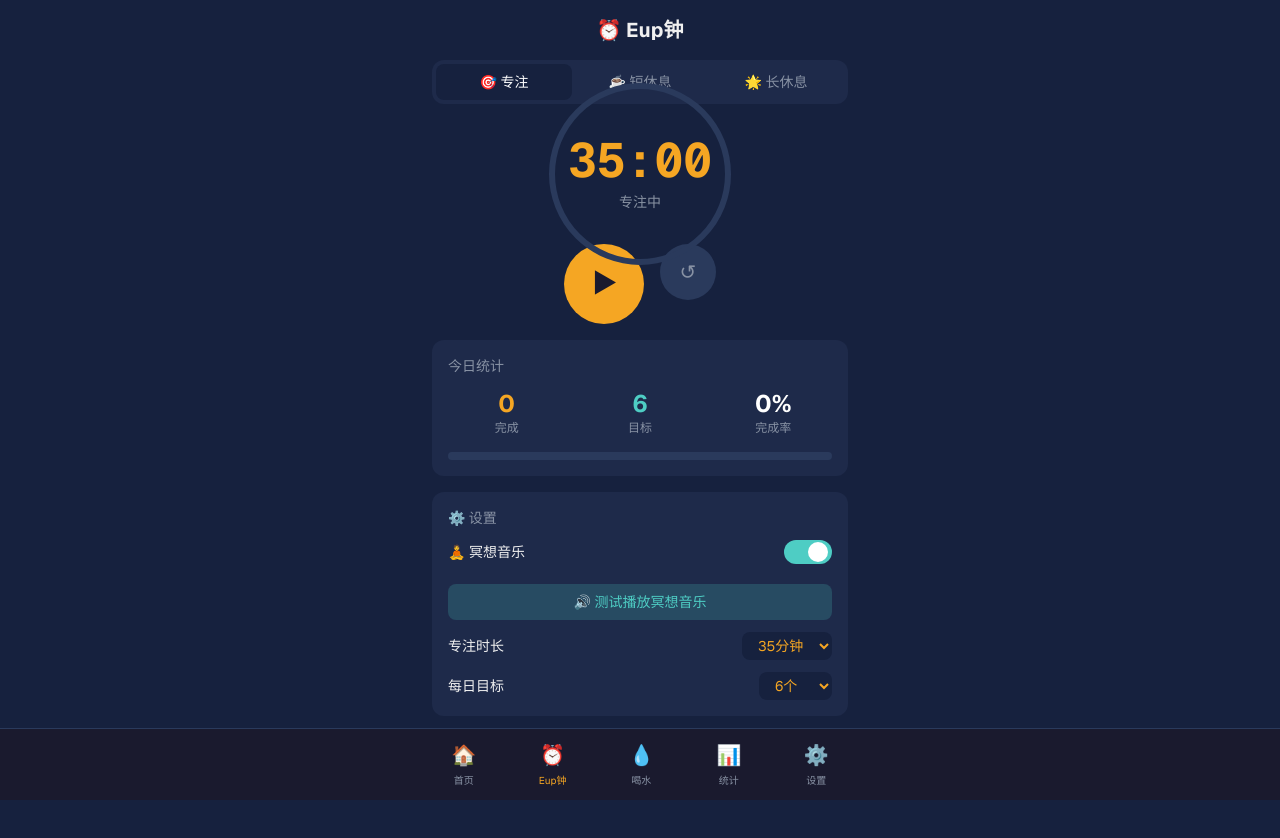
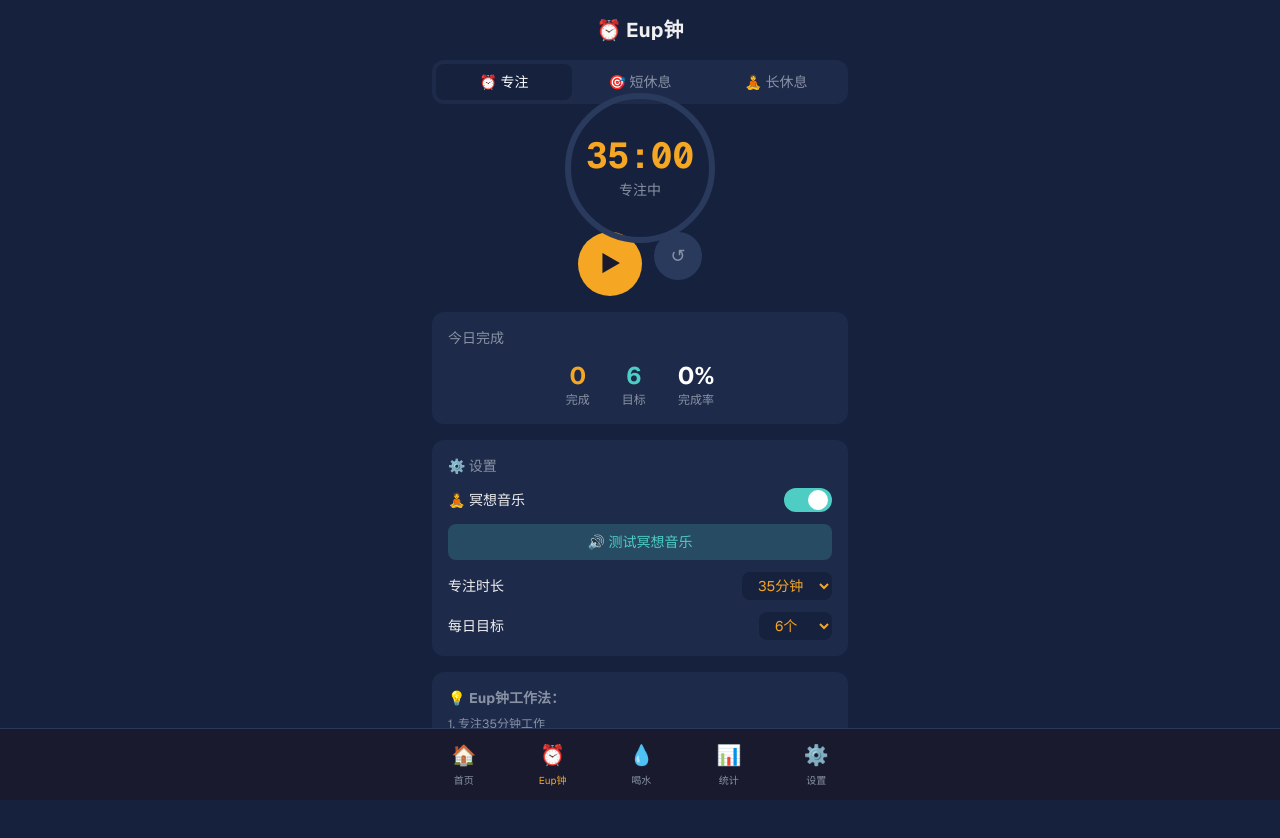
Before and after one commit to euplive/euplive, a Next.js app: page /eup-clock in a window 1280 px wide. Shown: the top 838 px of the page. Built offline with nearby package versions, Linux system fonts and the light colour scheme.

Commit message:
fix: 完全重写Eup钟 - 简化代码，修复布局和冥想音乐

```diff
--- a/src/app/eup-clock/page.tsx
+++ b/src/app/eup-clock/page.tsx
@@ -5,17 +5,15 @@ import { useState, useEffect, useRef, useCallback } from 'react';
 type TimerMode = 'focus' | 'shortBreak' | 'longBreak';
 type TimerStatus = 'idle' | 'running' | 'paused';
 
-type MusicMode = 'none' | 'meditation' | 'nature';
-
-interface PomodoroSettings {
-  focusDuration: number; // 分钟
+interface EupClockSettings {
+  focusDuration: number;
   shortBreakDuration: number;
   longBreakDuration: number;
-  longBreakInterval: number; // 几次长休息
-  dailyGoal: number; // 每日目标
+  longBreakInterval: number;
+  dailyGoal: number;
 }
 
-const DEFAULT_SETTINGS: PomodoroSettings = {
+const DEFAULT_SETTINGS: EupClockSettings = {
   focusDuration: 35,
   shortBreakDuration: 5,
   longBreakDuration: 15,
@@ -23,49 +21,9 @@ const DEFAULT_SETTINGS: PomodoroSettings = {
   dailyGoal: 6,
 };
 
-export default function PomodoroPage() {
-  const [mode, setMode] = useState<TimerMode>('focus');
-  const [status, setStatus] = useState<TimerStatus>('idle');
-  const [timeLeft, setTimeLeft] = useState(35 * 60);
-  const [sessionsCompleted, setSessionsCompleted] = useState(0);
-  const [todaySessions, setTodaySessions] = useState(0);
-  const [settings, setSettings] = useState<PomodoroSettings>(DEFAULT_SETTINGS);
-  const [musicEnabled, setMusicEnabled] = useState(true);
-
-  const intervalRef = useRef<NodeJS.Timeout | null>(null);
-  const audioRef = useRef<HTMLAudioElement | null>(null);
-  const musicRef = useRef<HTMLAudioElement | null>(null);
-  const meditationStopRef = useRef<(() => void) | null>(null);
-
-  // 加载冥想音乐 - 使用 Web Audio API 生成
-  const initMeditationMusic = useCallback(() => {
+// 播放简单提示音
+const playTone = (freq: number, duration: number) => {
   try {
-      const audioContext = new (window.AudioContext || (window as any).webkitAudioContext)();
-
-      // 创建一个简单的冥想音乐 - 低频持续音
-      const createDrone = (freq: number, duration: number) => {
-        const oscillator = audioContext.createOscillator();
-        const gainNode = audioContext.createGain();
-
-        oscillator.connect(gainNode);
-        gainNode.connect(audioContext.destination);
-
-        oscillator.frequency.value = freq;
-        oscillator.type = 'sine';
-
-        gainNode.gain.setValueAtTime(0, audioContext.currentTime);
-        gainNode.gain.linearRampToValueAtTime(0.15, audioContext.currentTime + 2);
-        gainNode.gain.linearRampToValueAtTime(0.1, audioContext.currentTime + duration - 2);
-        gainNode.gain.linearRampToValueAtTime(0, audioContext.currentTime + duration);
-
-        oscillator.start();
-        oscillator.stop(audioContext.currentTime + duration);
-
-        return { oscillator, gainNode };
-      };
-
-      // 返回播放函数
-      return () => {
     const ctx = new (window.AudioContext || (window as any).webkitAudioContext)();
     const osc = ctx.createOscillator();
     const gain = ctx.createGain();
@@ -73,152 +31,164 @@ export default function PomodoroPage() {
     osc.connect(gain);
     gain.connect(ctx.destination);
 
-        osc.frequency.value = 174; // 治愈频率
-        osc.type = 'sine';
-
-        gain.gain.setValueAtTime(0.1, ctx.currentTime);
-        gain.gain.linearRampToValueAtTime(0.08, ctx.currentTime + 300);
-        gain.gain.linearRampToValueAtTime(0, ctx.currentTime + 600);
-
-        osc.start();
-        osc.stop(ctx.currentTime + 600);
-      };
-    } catch (e) {
-      console.log('音频初始化失败:', e);
-    }
-  }, []);
-
-  // 使用 Web Audio API 播放冥想音乐
-  const playMeditationMusic = useCallback(() => {
-    try {
-      const audioContext = new (window.AudioContext || (window as any).webkitAudioContext)();
-
-      // 创建多个振荡器营造氛围
-      const frequencies = [174, 285, 396, 417]; // 治愈频率
-      const oscillators: OscillatorNode[] = [];
-      const gains: GainNode[] = [];
-
-      frequencies.forEach((freq, i) => {
-        const osc = audioContext.createOscillator();
-        const gain = audioContext.createGain();
-
-        osc.connect(gain);
-        gain.connect(audioContext.destination);
-
     osc.frequency.value = freq;
     osc.type = 'sine';
 
-        gain.gain.setValueAtTime(0, audioContext.currentTime);
-        gain.gain.linearRampToValueAtTime(0.05 / (i + 1), audioContext.currentTime + 3);
-        gain.gain.setValueAtTime(0.05 / (i + 1), audioContext.currentTime + 897); // 15分钟
-        gain.gain.linearRampToValueAtTime(0, audioContext.currentTime + 900);
+    gain.gain.setValueAtTime(0.3, ctx.currentTime);
+    gain.gain.exponentialRampToValueAtTime(0.01, ctx.currentTime + duration);
 
     osc.start();
-        osc.stop(audioContext.currentTime + 900);
+    osc.stop(ctx.currentTime + duration);
+  } catch (e) {
+    console.log('播放失败', e);
+  }
+};
 
-        oscillators.push(osc);
+// 播放冥想音乐 - 持续的音调
+const playMeditationSound = () => {
+  try {
+    const ctx = new (window.AudioContext || (window as any).webkitAudioContext)();
+
+    // 创建多个低频音调营造氛围
+    const freqs = [174, 285, 396];
+    const oscs: OscillatorNode[] = [];
+    const gains: GainNode[] = [];
+
+    freqs.forEach((f, i) => {
+      const osc = ctx.createOscillator();
+      const gain = ctx.createGain();
+
+      osc.connect(gain);
+      gain.connect(ctx.destination);
+
+      osc.frequency.value = f;
+      osc.type = 'sine';
+
+      gain.gain.setValueAtTime(0, ctx.currentTime);
+      gain.gain.linearRampToValueAtTime(0.08 / (i + 1), ctx.currentTime + 2);
+      gain.gain.linearRampToValueAtTime(0.05 / (i + 1), ctx.currentTime + 800);
+
+      osc.start();
+      oscs.push(osc);
       gains.push(gain);
     });
 
+    // 返回停止函数
     return () => {
-        oscillators.forEach(osc => osc.stop());
+      gains.forEach(g => {
+        try { g.gain.linearRampToValueAtTime(0, (window as any).audioContext.currentTime + 0.5); } catch {}
+      });
+      setTimeout(() => oscs.forEach(o => { try { o.stop(); } catch {} }), 500);
     };
   } catch (e) {
-      console.log('冥想音乐播放失败:', e);
+    console.log('冥想音乐失败', e);
+    return () => {};
   }
-  }, []);
+};
 
-  // 停止冥想音乐
-  const stopMeditationMusic = useCallback(() => {
-    // Web Audio API 创建的振荡器会自动停止
-  }, []);
+export default function EupClockPage() {
+  const [mode, setMode] = useState<TimerMode>('focus');
+  const [status, setStatus] = useState<TimerStatus>('idle');
+  const [timeLeft, setTimeLeft] = useState(35 * 60);
+  const [sessionsCompleted, setSessionsCompleted] = useState(0);
+  const [todaySessions, setTodaySessions] = useState(0);
+  const [settings, setSettings] = useState<EupClockSettings>(DEFAULT_SETTINGS);
+  const [musicEnabled, setMusicEnabled] = useState(true);
+
+  const intervalRef = useRef<NodeJS.Timeout | null>(null);
+  const audioRef = useRef<HTMLAudioElement | null>(null);
+  const musicStopRef = useRef<(() => void) | null>(null);
 
   // 加载设置
   useEffect(() => {
     const saved = localStorage.getItem('eup-clock-settings');
-    if (saved) {
-      setSettings(JSON.parse(saved));
-    }
+    if (saved) setSettings(JSON.parse(saved));
 
-    // 加载今日完成数
     const today = new Date().toISOString().slice(0, 10);
     const savedToday = localStorage.getItem(`eup-clock-today-${today}`);
-    if (savedToday) {
-      setTodaySessions(parseInt(savedToday));
-    }
+    if (savedToday) setTodaySessions(parseInt(savedToday));
   }, []);
 
-  // 保存设置
-  const saveSettings = (newSettings: PomodoroSettings) => {
+  const saveSettings = (newSettings: EupClockSettings) => {
     setSettings(newSettings);
     localStorage.setItem('eup-clock-settings', JSON.stringify(newSettings));
   };
 
-  // 获取当前时长
   const getDuration = useCallback(() => {
     switch (mode) {
-      case 'focus':
-        return settings.focusDuration * 60;
-      case 'shortBreak':
-        return settings.shortBreakDuration * 60;
-      case 'longBreak':
-        return settings.longBreakDuration * 60;
+      case 'focus': return settings.focusDuration * 60;
+      case 'shortBreak': return settings.shortBreakDuration * 60;
+      case 'longBreak': return settings.longBreakDuration * 60;
     }
   }, [mode, settings]);
 
-  // 格式化时间
   const formatTime = (seconds: number) => {
     const m = Math.floor(seconds / 60);
     const s = seconds % 60;
     return `${String(m).padStart(2, '0')}:${String(s).padStart(2, '0')}`;
   };
 
-  // 发送浏览器通知
   const sendNotification = (title: string, body: string) => {
     if (Notification.permission === 'granted') {
-      new Notification(title, {
-        body,
-        icon: '/icon-192.png',
-      });
+      new Notification(title, { body, icon: '/icon-192.png' });
     }
   };
 
-  // 播放提示音
-  const playNotificationSound = () => {
-    try {
-      const audioContext = new (window.AudioContext || (window as any).webkitAudioContext)();
-      const oscillator = audioContext.createOscillator();
-      const gainNode = audioContext.createGain();
+  // 完成一个周期
+  const handleSessionComplete = () => {
+    setStatus('idle');
+    playTone(880, 0.3);
 
-      oscillator.connect(gainNode);
-      gainNode.connect(audioContext.destination);
+    if (mode === 'focus') {
+      const newSessions = sessionsCompleted + 1;
+      setSessionsCompleted(newSessions);
 
-      oscillator.frequency.value = 800;
-      oscillator.type = 'sine';
+      const today = new Date().toISOString().slice(0, 10);
+      const newTodaySessions = todaySessions + 1;
+      setTodaySessions(newTodaySessions);
+      localStorage.setItem(`eup-clock-today-${today}`, newTodaySessions.toString());
 
-      gainNode.gain.setValueAtTime(0.3, audioContext.currentTime);
-      gainNode.gain.exponentialRampToValueAtTime(0.01, audioContext.currentTime + 0.5);
+      sendNotification('🎉 Eup钟完成！', '35分钟专注结束，休息一下吧~');
 
-      oscillator.start();
-      oscillator.stop(audioContext.currentTime + 0.5);
+      if (newSessions % settings.longBreakInterval === 0) {
+        setMode('longBreak');
+        setTimeLeft(settings.longBreakDuration * 60);
+        // 长休息 - 播放冥想音乐
+        if (musicEnabled) {
+          if (musicStopRef.current) musicStopRef.current();
+          musicStopRef.current = playMeditationSound();
+        }
+        sendNotification('🧘 长休息时间', '15分钟冥想，放松身心');
+      } else {
+        setMode('shortBreak');
+        setTimeLeft(settings.shortBreakDuration * 60);
+        // 短休息 - 停止音乐
+        if (musicStopRef.current) {
+          musicStopRef.current();
+          musicStopRef.current = null;
+        }
+        sendNotification('🎯 短休息时间', '5分钟提肛运动，保持健康');
+      }
+    } else {
+      // 休息结束
+      setMode('focus');
+      setTimeLeft(settings.focusDuration * 60);
+      playTone(660, 0.3);
+      sendNotification('⏰ 休息结束', '35分钟专注时间，开始工作！');
 
-      // 震动
-      if ('vibrate' in navigator) {
-        navigator.vibrate([200, 100, 200]);
+      if (musicStopRef.current) {
+        musicStopRef.current();
+        musicStopRef.current = null;
       }
-    } catch (e) {
-      console.log('播放音频失败:', e);
     }
   };
 
-  // 计时器逻辑
+  // 计时器
   useEffect(() => {
     if (status === 'running') {
       intervalRef.current = setInterval(() => {
         setTimeLeft((prev) => {
           if (prev <= 1) {
-            // 时间到
-            playNotificationSound();
             handleSessionComplete();
             return 0;
           }
@@ -226,116 +196,49 @@ export default function PomodoroPage() {
         });
       }, 1000);
     }
-
-    return () => {
-      if (intervalRef.current) {
-        clearInterval(intervalRef.current);
-      }
-    };
+    return () => { if (intervalRef.current) clearInterval(intervalRef.current); };
   }, [status]);
 
-  // 完成一个番茄钟
-  const handleSessionComplete = () => {
-    setStatus('idle');
-
-    if (mode === 'focus') {
-      const newSessions = sessionsCompleted + 1;
-      setSessionsCompleted(newSessions);
-
-      // 保存今日完成数
-      const today = new Date().toISOString().slice(0, 10);
-      const newTodaySessions = todaySessions + 1;
-      setTodaySessions(newTodaySessions);
-      localStorage.setItem(`eup-clock-today-${today}`, newTodaySessions.toString());
-
-      // 发送通知提醒
-      playNotificationSound();
-
-      // 自动切换到休息
-      if (newSessions % settings.longBreakInterval === 0) {
-        setMode('longBreak');
-        setTimeLeft(settings.longBreakDuration * 60);
-        // 长休息时提醒冥想，并播放冥想音乐
-        sendNotification('🧘 长休息时间到', '15分钟冥想，放松身心');
-        if (musicEnabled) {
-          if (meditationStopRef.current) {
-            meditationStopRef.current();
-          }
-          meditationStopRef.current = playMeditationMusic();
-        }
-      } else {
-        setMode('shortBreak');
-        setTimeLeft(settings.shortBreakDuration * 60);
-        // 短休息时提醒提肛，暂停冥想音乐
-        sendNotification('🎯 短休息时间到', '5分钟提肛运动，保持健康');
-        if (meditationStopRef.current) {
-          meditationStopRef.current();
-          meditationStopRef.current = null;
-        }
-      }
-    } else {
-      // 休息结束，切换到专注
-      setMode('focus');
-      setTimeLeft(settings.focusDuration * 60);
-      playNotificationSound();
-      sendNotification('⏰ 休息结束', '35分钟专注时间，开始工作吧！');
-      // 停止冥想音乐
-      if (meditationStopRef.current) {
-        meditationStopRef.current();
-        meditationStopRef.current = null;
-      }
-    }
-  };
-
-  // 开始
   const handleStart = () => {
-    // 尝试播放音乐（浏览器需要用户交互后才能播放音频）
-    if (musicEnabled && musicRef.current && mode === 'longBreak') {
-      musicRef.current.play().catch(() => {});
-    }
-    // 请求通知权限
-    if (Notification.permission === 'default') {
-      Notification.requestPermission();
+    if (Notification.permission === 'default') Notification.requestPermission();
+    // 如果是长休息模式，开始时播放音乐
+    if (musicEnabled && mode === 'longBreak') {
+      if (musicStopRef.current) musicStopRef.current();
+      musicStopRef.current = playMeditationSound();
     }
     setStatus('running');
   };
 
-  // 暂停
-  const handlePause = () => {
-    setStatus('paused');
-  };
-
-  // 重置
+  const handlePause = () => setStatus('paused');
   const handleReset = () => {
     setStatus('idle');
     setTimeLeft(getDuration());
+    if (musicStopRef.current) {
+      musicStopRef.current();
+      musicStopRef.current = null;
+    }
   };
 
-  // 切换模式
   const handleModeChange = (newMode: TimerMode) => {
+    if (musicStopRef.current) {
+      musicStopRef.current();
+      musicStopRef.current = null;
+    }
     setMode(newMode);
     setStatus('idle');
     switch (newMode) {
-      case 'focus':
-        setTimeLeft(settings.focusDuration * 60);
-        break;
-      case 'shortBreak':
-        setTimeLeft(settings.shortBreakDuration * 60);
-        break;
-      case 'longBreak':
-        setTimeLeft(settings.longBreakDuration * 60);
-        break;
+      case 'focus': setTimeLeft(settings.focusDuration * 60); break;
+      case 'shortBreak': setTimeLeft(settings.shortBreakDuration * 60); break;
+      case 'longBreak': setTimeLeft(settings.longBreakDuration * 60); break;
     }
   };
 
-  // 模式配置
-  const modeConfig = {
-    focus: { label: '专注', icon: '🎯', color: '#f5a623' },
-    shortBreak: { label: '短休息', icon: '☕', color: '#4ecdc4' },
-    longBreak: { label: '长休息', icon: '🌟', color: '#9b59b6' },
+  const modeConfig: Record<TimerMode, { label: string; icon: string; color: string }> = {
+    focus: { label: '专注', icon: '⏰', color: '#f5a623' },
+    shortBreak: { label: '短休息', icon: '🎯', color: '#4ecdc4' },
+    longBreak: { label: '长休息', icon: '🧘', color: '#9b59b6' },
   };
 
-  // 进度百分比
   const totalTime = getDuration();
   const progress = ((totalTime - timeLeft) / totalTime) * 100;
 
@@ -350,9 +253,7 @@ export default function PomodoroPage() {
             key={m}
             onClick={() => handleModeChange(m)}
             className={`flex-1 py-2 rounded-lg text-sm font-medium transition-all ${
-              mode === m
-                ? 'bg-[#16213e] text-white'
-                : 'text-[#8892a4] hover:text-white'
+              mode === m ? 'bg-[#16213e] text-white' : 'text-[#8892a4] hover:text-white'
             }`}
           >
             {modeConfig[m].icon} {modeConfig[m].label}
@@ -362,163 +263,118 @@ export default function PomodoroPage() {
 
       {/* 计时器 */}
       <div className="relative flex items-center justify-center py-4">
-        {/* 进度环 */}
-        <svg className="absolute w-48 h-48 transform -rotate-90">
+        <svg className="absolute w-40 h-40 transform -rotate-90">
+          <circle cx="80" cy="80" r="72" fill="none" stroke="#2a3a5c" strokeWidth="6" />
           <circle
-            cx="96"
-            cy="96"
-            r="88"
-            fill="none"
-            stroke="#2a3a5c"
-            strokeWidth="6"
-          />
-          <circle
-            cx="96"
-            cy="96"
-            r="88"
-            fill="none"
-            stroke={modeConfig[mode].color}
-            strokeWidth="6"
-            strokeLinecap="round"
-            strokeDasharray={2 * Math.PI * 88}
-            strokeDashoffset={2 * Math.PI * 88 * (1 - progress / 100)}
+            cx="80" cy="80" r="72" fill="none" stroke={modeConfig[mode].color} strokeWidth="6"
+            strokeLinecap="round" strokeDasharray={2 * Math.PI * 72}
+            strokeDashoffset={2 * Math.PI * 72 * (1 - progress / 100)}
             className="transition-all duration-1000"
           />
         </svg>
-
-        {/* 时间显示 */}
         <div className="text-center">
-          <span className="text-5xl font-mono font-bold" style={{ color: modeConfig[mode].color }}>
+          <span className="text-4xl font-mono font-bold" style={{ color: modeConfig[mode].color }}>
             {formatTime(timeLeft)}
           </span>
-          <p className="text-sm text-[#8892a2] mt-2">{modeConfig[mode].label}中</p>
+          <p className="text-sm text-[#8892a2] mt-1">{modeConfig[mode].label}中</p>
         </div>
       </div>
 
       {/* 控制按钮 */}
-      <div className="flex justify-center gap-4">
+      <div className="flex justify-center gap-3">
         {status === 'idle' && (
-          <button
-            onClick={handleStart}
-            className="w-20 h-20 rounded-full text-2xl font-bold text-[#1a1a2e] hover:scale-105 transition-transform"
-            style={{ backgroundColor: modeConfig[mode].color }}
-          >
+          <button onClick={handleStart} className="w-16 h-16 rounded-full text-xl font-bold text-[#1a1a2e] hover:scale-105" style={{ backgroundColor: modeConfig[mode].color }}>
             ▶
           </button>
         )}
         {status === 'running' && (
-          <button
-            onClick={handlePause}
-            className="w-20 h-20 rounded-full text-2xl font-bold text-[#1a1a2e] bg-[#f5a623] hover:scale-105 transition-transform"
-          >
+          <button onClick={handlePause} className="w-16 h-16 rounded-full text-xl font-bold text-[#1a1a2e] bg-[#f5a623] hover:scale-105">
             ⏸
           </button>
         )}
         {status === 'paused' && (
-          <button
-            onClick={handleStart}
-            className="w-20 h-20 rounded-full text-2xl font-bold text-[#1a1a2e] bg-[#4ecdc4] hover:scale-105 transition-transform"
-          >
+          <button onClick={handleStart} className="w-16 h-16 rounded-full text-xl font-bold text-[#1a1a2e] bg-[#4ecdc4] hover:scale-105">
             ▶
           </button>
         )}
-        <button
-          onClick={handleReset}
-          className="w-14 h-14 rounded-full text-xl bg-[#2a3a5c] text-[#8892a4] hover:text-white hover:scale-105 transition-transform"
-        >
+        <button onClick={handleReset} className="w-12 h-12 rounded-full text-lg bg-[#2a3a5c] text-[#8892a4] hover:text-white">
           ↺
         </button>
       </div>
 
       {/* 统计 */}
       <div className="rounded-xl bg-[#1e2a4a] p-4">
-        <h2 className="text-sm font-medium text-[#8892a4] mb-3">今日统计</h2>
-        <div className="flex gap-4">
-          <div className="flex-1 text-center">
+        <h2 className="text-sm font-medium text-[#8892a4] mb-3">今日完成</h2>
+        <div className="flex justify-center gap-8">
+          <div className="text-center">
             <p className="text-2xl font-bold text-[#f5a623]">{todaySessions}</p>
             <p className="text-xs text-[#8892a4]">完成</p>
           </div>
-          <div className="flex-1 text-center">
+          <div className="text-center">
             <p className="text-2xl font-bold text-[#4ecdc4]">{settings.dailyGoal}</p>
             <p className="text-xs text-[#8892a4]">目标</p>
           </div>
-          <div className="flex-1 text-center">
-            <p className="text-2xl font-bold text-white">
-              {Math.min(100, Math.round((todaySessions / settings.dailyGoal) * 100))}%
-            </p>
+          <div className="text-center">
+            <p className="text-2xl font-bold text-white">{Math.min(100, Math.round((todaySessions / settings.dailyGoal) * 100))}%</p>
             <p className="text-xs text-[#8892a4]">完成率</p>
           </div>
-        </div>
-
-        {/* 进度条 */}
-        <div className="mt-4 h-2 rounded-full bg-[#2a3a5c] overflow-hidden">
-          <div
-            className="h-full rounded-full bg-gradient-to-r from-[#f5a623] to-[#4ecdc4] transition-all duration-500"
-            style={{ width: `${Math.min(100, (todaySessions / settings.dailyGoal) * 100)}%` }}
-          />
         </div>
       </div>
 
       {/* 设置 */}
       <div className="rounded-xl bg-[#1e2a4a] p-4">
         <h2 className="text-sm font-medium text-[#8892a4] mb-3">⚙️ 设置</h2>
-        <div className="space-y-3">
-          {/* 冥想音乐开关 */}
-          <div className="flex items-center justify-between">
+        <div className="flex items-center justify-between mb-3">
           <span className="text-sm">🧘 冥想音乐</span>
           <button
             onClick={() => setMusicEnabled(!musicEnabled)}
-              className={`w-12 h-6 rounded-full transition-colors ${
-                musicEnabled ? 'bg-[#4ecdc4]' : 'bg-[#2a3a5c]'
-              }`}
+            className={`w-12 h-6 rounded-full transition-colors ${musicEnabled ? 'bg-[#4ecdc4]' : 'bg-[#2a3a5c]'}`}
           >
-              <div
-                className={`w-5 h-5 rounded-full bg-white transition-transform ${
-                  musicEnabled ? 'translate-x-6' : 'translate-x-0.5'
-                }`}
-              />
+            <div className={`w-5 h-5 rounded-full bg-white transition-transform ${musicEnabled ? 'translate-x-6' : 'translate-x-0.5'}`} />
           </button>
         </div>
-
-          {/* 测试音乐按钮 */}
         <button
           onClick={() => {
-              const stop = playMeditationMusic();
-              if (stop) {
-                alert('正在播放冥想音乐...点击暂停按钮停止');
-                setTimeout(() => stop(), 3000);
+            if (musicEnabled) {
+              const stop = playMeditationSound();
+              setTimeout(stop, 3000);
+              alert('正在播放冥想音乐...');
             }
           }}
-            className="w-full mt-2 py-2 rounded-lg bg-[#4ecdc4]/20 text-sm text-[#4ecdc4]"
+          className="w-full py-2 rounded-lg bg-[#4ecdc4]/20 text-sm text-[#4ecdc4]"
         >
-            🔊 测试播放冥想音乐
+          🔊 测试冥想音乐
         </button>
-
-          <div className="flex items-center justify-between">
+        <div className="mt-3 flex items-center justify-between">
           <span className="text-sm">专注时长</span>
           <select
             value={settings.focusDuration}
             onChange={(e) => saveSettings({ ...settings, focusDuration: parseInt(e.target.value) })}
             className="bg-[#16213e] rounded-lg px-3 py-1 text-sm text-[#f5a623]"
           >
-              {[25, 30, 35, 45, 50, 60].map((v) => (
-                <option key={v} value={v}>{v}分钟</option>
-              ))}
+            {[25, 30, 35, 45, 50, 60].map((v) => <option key={v} value={v}>{v}分钟</option>)}
           </select>
         </div>
-          <div className="flex items-center justify-between">
+        <div className="mt-3 flex items-center justify-between">
           <span className="text-sm">每日目标</span>
           <select
             value={settings.dailyGoal}
             onChange={(e) => saveSettings({ ...settings, dailyGoal: parseInt(e.target.value) })}
             className="bg-[#16213e] rounded-lg px-3 py-1 text-sm text-[#f5a623]"
           >
-              {[4, 6, 8, 10, 12].map((v) => (
-                <option key={v} value={v}>{v}个</option>
-              ))}
+            {[4, 6, 8, 10, 12].map((v) => <option key={v} value={v}>{v}个</option>)}
           </select>
         </div>
       </div>
+
+      {/* 说明 */}
+      <div className="rounded-xl bg-[#1e2a4a] p-4 text-sm text-[#8892a4]">
+        <p>💡 <strong>Eup钟工作法：</strong></p>
+        <ul className="mt-2 space-y-1 text-xs">
+          <li>1. 专注35分钟工作</li>
+          <li>2. 短休息5分钟（提肛运动）</li>
+          <li>3. 每4个周期后长休息15分钟（冥想）</li>
+        </ul>
       </div>
     </div>
   );
```
Lines whose indentation alone changed are shown as unchanged.
